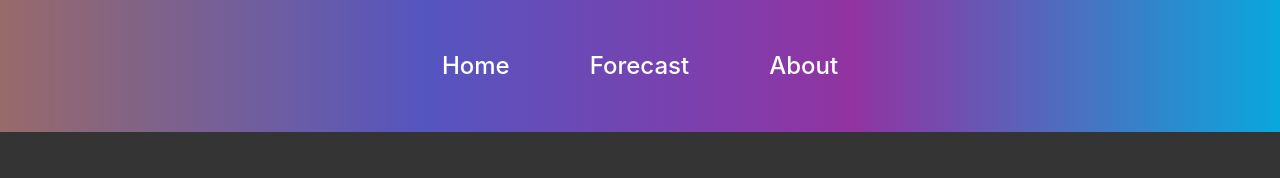
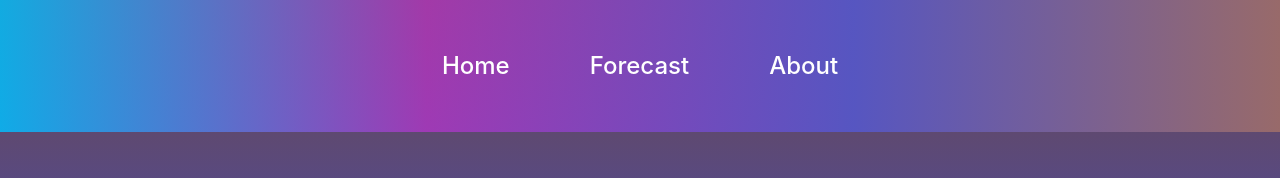
Before and after one commit to KJKrishna/Weather_Forecasting, a React (Create React App) app: page /about in a window 1280 px wide. Shown: the top 178 px of the page. Built offline with nearby package versions, Linux system fonts and the light colour scheme.

Commit message:
bg added, some minor fixes

```diff
--- a/src/components/About/About.css
+++ b/src/components/About/About.css
@@ -3,7 +3,8 @@
   display: flex;
   flex-direction: column;
   min-height: 100vh;
-  background-color: rgb(53, 52, 52);
+  /* background-color: rgb(53, 52, 52); */
+  background: linear-gradient(to top, #6e634d,  #6d2979b0, #4c4caefa, #6c4848);
 }
 
 .Footer {
--- a/src/components/Forecast/CurrWeather/styles.css
+++ b/src/components/Forecast/CurrWeather/styles.css
@@ -1,5 +1,6 @@
 .WeatherCard {
-    background: rgba(57, 59, 143, 0.329);
+    background: rgb(57 136 143 / 63%);
+    padding: 20px;;
     padding: 20px;
     border-radius: 10px;
     color: white;
--- a/src/components/Forecast/DailyWeather/DailyWeather.css
+++ b/src/components/Forecast/DailyWeather/DailyWeather.css
@@ -4,7 +4,7 @@
     justify-content: center;
     gap: 2rem;
     flex-wrap: wrap;
-    box-shadow: 0 4px 10px rgba(0, 0, 0, 0.1);
+    /* box-shadow: 0 4px 10px rgba(0, 0, 0, 0.1); */
     padding-bottom: 3rem;
 }
 
--- /dev/null
+++ b/src/components/Forecast/Forecast.css
@@ -0,0 +1,3 @@
+.main-forecast-container{
+    background: linear-gradient(to top, #6e634d,  #6d2979b0, #4c4caefa, #6c4848);
+}
--- a/src/components/Forecast/Forecast.jsx
+++ b/src/components/Forecast/Forecast.jsx
@@ -7,6 +7,7 @@ import HourlyWeather from "./Hourly Weather/Hourly.jsx";
 import DailyWeather from "./DailyWeather/DailyWeather.jsx";
 import Searchbar from "./Searchbar/Searchbar.js";
 import NavBar from "../Home/NavBar.jsx";
+import './Forecast.css'
 
 
 const Forecast = () => {
@@ -20,7 +21,6 @@ const Forecast = () => {
         wind: { speed: 0 },
     });
 
-    useEffect(() => {
     const fetchWeatherData = async () => {
         const weatherData = await Fetch(city, "currentWeather");
         if (weatherData) {
@@ -28,6 +28,7 @@ const Forecast = () => {
         }
     };
 
+    useEffect(() => {
         fetchWeatherData();
         console.log(currentWeather);
     }, [city]);
@@ -37,7 +38,7 @@ const Forecast = () => {
     //const data = Fetch(null, "currentWeather",10.7681928,76.6521319);
 
     return (
-        <div style={{backgroundColor:'rgb(53, 52, 52)'}}>
+        <div className="main-forecast-container">
             <NavBar/>
             <Searchbar setCity={(city)=>setCity(city)}/>
             <WeatherCard
--- a/src/components/Home/NavBar.css
+++ b/src/components/Home/NavBar.css
@@ -4,7 +4,7 @@
     gap: 5rem;
     text-decoration: none;
     justify-content: center;
-    background: linear-gradient(to left, #00bfffd4, #bb33d3b0, #5656c3fa, #986a6a);
+    background: linear-gradient(to right, #00bfffd4, #bb33d3b0, #5656c3fa, #986a6a);
     padding: 3rem;
 }
 
--- a/src/index.css
+++ b/src/index.css
@@ -22,7 +22,7 @@ body,
   height: 100%;
   margin: 0;
   padding: 0;
-  box-shadow: 0 4px 10px rgba(0, 0, 0, 0.1);
+  /* box-shadow: 0 4px 10px rgba(0, 0, 0, 0.1); */
 }
 
 #root {
```
Lines whose indentation alone changed are shown as unchanged.
